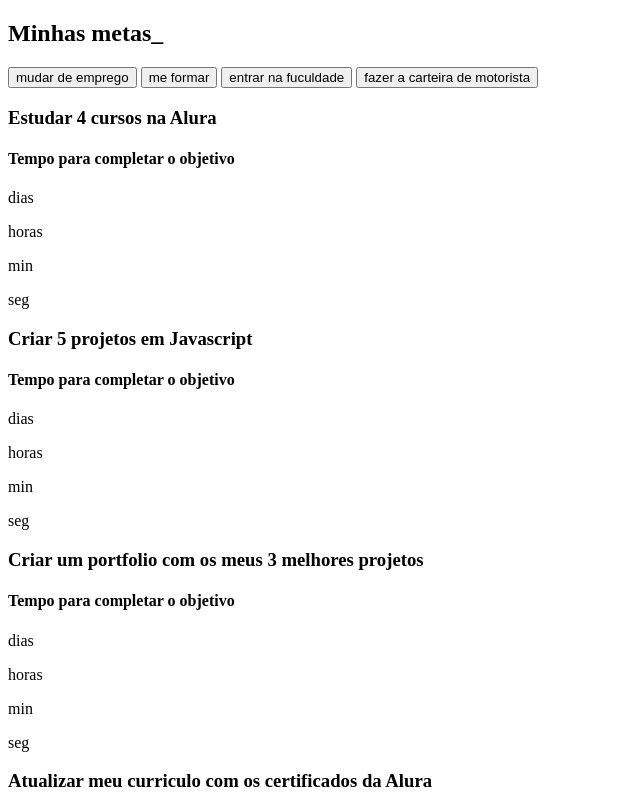
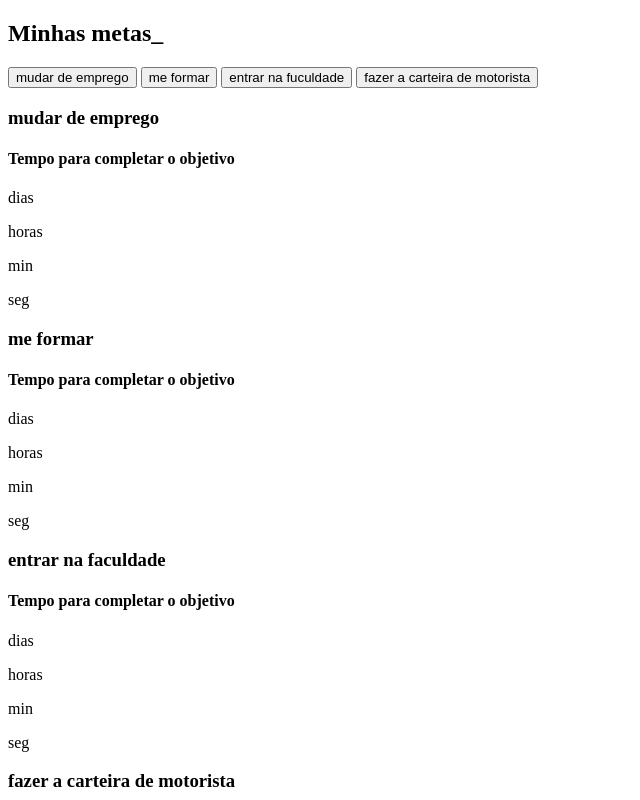
Before and after one commit to thaigarci/projetodevida-thainara, a plain HTML site: page index.html in a window 1280 px wide. Shown: the top 800 px of the page, without its empty margins (0-640 px from the left). Drawn offline with Linux system fonts and the light colour scheme; a script that the page names is missing.

Commit message:
Update index.html

```diff
--- a/index.html
+++ b/index.html
@@ -20,7 +20,7 @@
             </div>
             <div class="abas-textos">
                 <div class="aba-conteudo ativo">
-                    <h3 class="aba-conteudo-titulo-principal">Estudar 4 cursos na Alura</h3>
+                    <h3 class="aba-conteudo-titulo-principal">mudar de emprego</h3>
                     <h4 class="aba-conteudo-titulo-secundario">Tempo para completar o objetivo</h4>
                     <div class="contador">
                         <div class="contador-digito">
@@ -42,7 +42,7 @@
                     </div>
                 </div>
                 <div class="aba-conteudo">
-                    <h3 class="aba-conteudo-titulo-principal">Criar 5 projetos em Javascript</h3>
+                    <h3 class="aba-conteudo-titulo-principal">me formar</h3>
                     <h4 class="aba-conteudo-titulo-secundario">Tempo para completar o objetivo</h4>
                     <div class="contador">
                         <div class="contador-digito">
@@ -64,7 +64,7 @@
                     </div>
                 </div>
                 <div class="aba-conteudo">
-                    <h3 class="aba-conteudo-titulo-principal">Criar um portfolio com os meus 3 melhores projetos</h3>
+                    <h3 class="aba-conteudo-titulo-principal">entrar na faculdade</h3>
                     <h4 class="aba-conteudo-titulo-secundario">Tempo para completar o objetivo</h4>
                     <div class="contador">
                         <div class="contador-digito">
@@ -86,7 +86,7 @@
                     </div>
                 </div>
                 <div class="aba-conteudo">
-                    <h3 class="aba-conteudo-titulo-principal">Atualizar meu curriculo com os certificados da Alura</h3>
+                    <h3 class="aba-conteudo-titulo-principal">fazer a carteira de motorista</h3>
                     <h4 class="aba-conteudo-titulo-secundario">Tempo para completar o objetivo</h4>
                     <div class="contador">
                         <div class="contador-digito">
```
